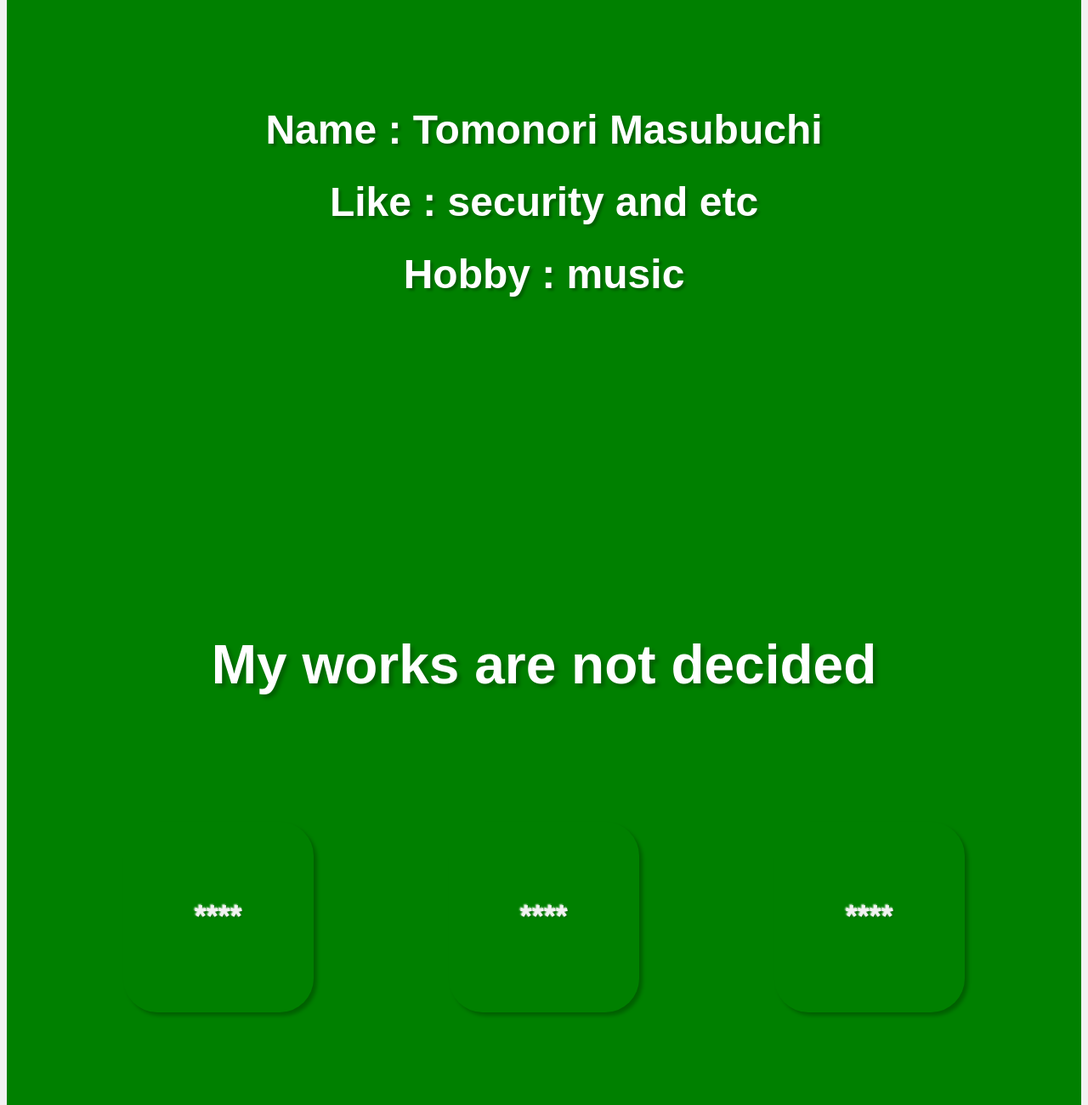
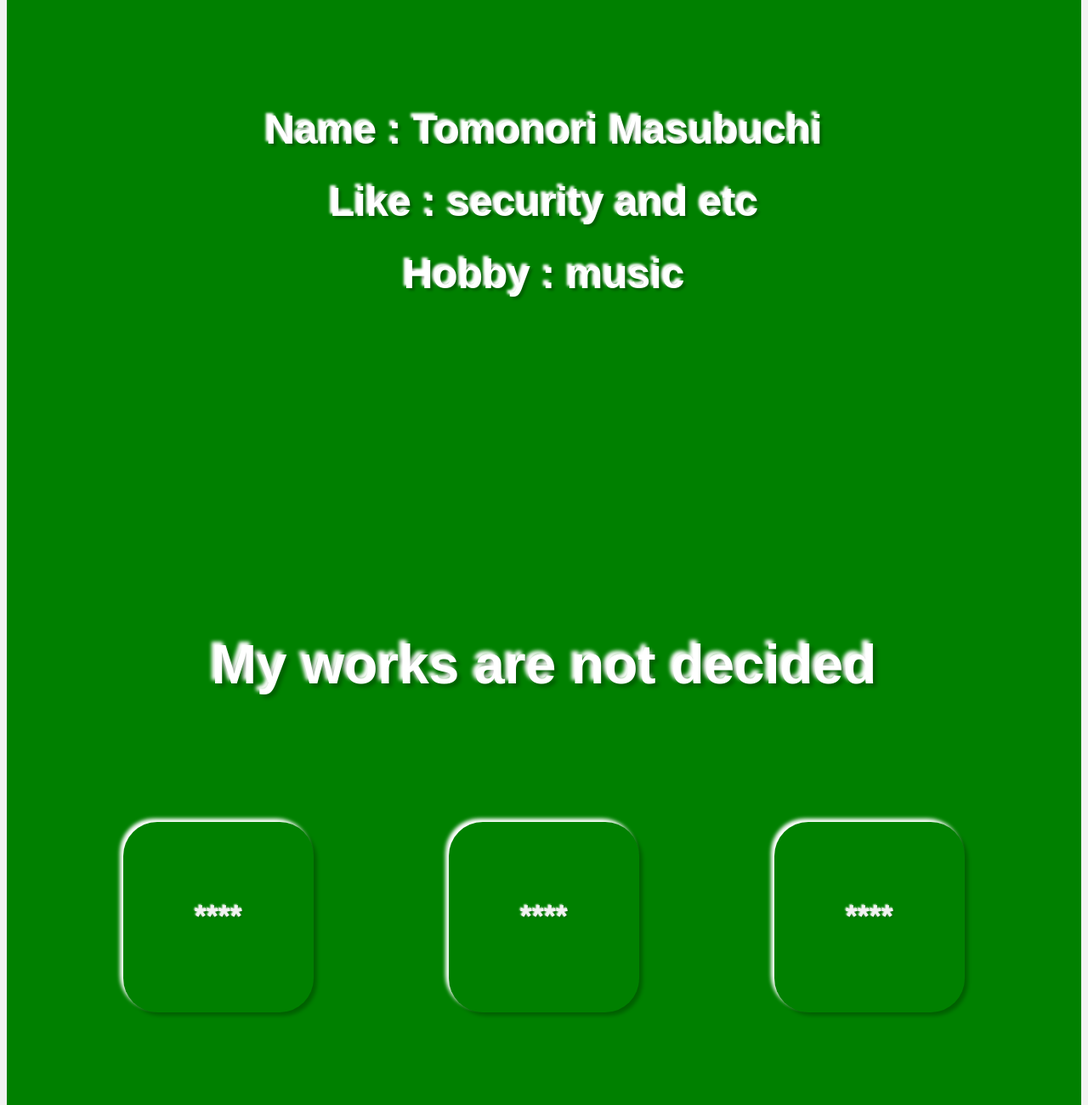
Before and after one commit to irontomasu/nori5.github.io, a plain HTML site: page index.html in a window 1280 px wide. Shown: the part 1040-2340 px from the top of the page at 85% size. Drawn offline with Linux system fonts and the light colour scheme.

Commit message:
mypage 0731s commit

```diff
--- a/style.css
+++ b/style.css
@@ -105,20 +105,20 @@ body{
 
 .font-drop-shadow-large {
     text-shadow: 4px 4px 4px rgba(0, 0, 0, 0.25),
-     -4px -4px 4px green;
+     -4px -4px 4px #fff;
 }
 
 .font-drop-shadow-midium {
     text-shadow: 3px 3px 3px rgba(0, 0, 0, 0.25),
-     -3px -3px 3px green;
+     -3px -3px 3px #fff;
 }
 
 .font-drop-shadow-smarll {
     text-shadow: 2px 2px 2px rgba(0, 0, 0, 0.25),
-     -2px -2px 2px green;
+     -2px -2px 2px #fff;
 }
 
 .card-drop-shadow {
     box-shadow: 4px 4px 4px rgba(0, 0, 0, 0.25),
-    -4px -4px 4px green;
+    -4px -4px 4px #fff;
 }
```
